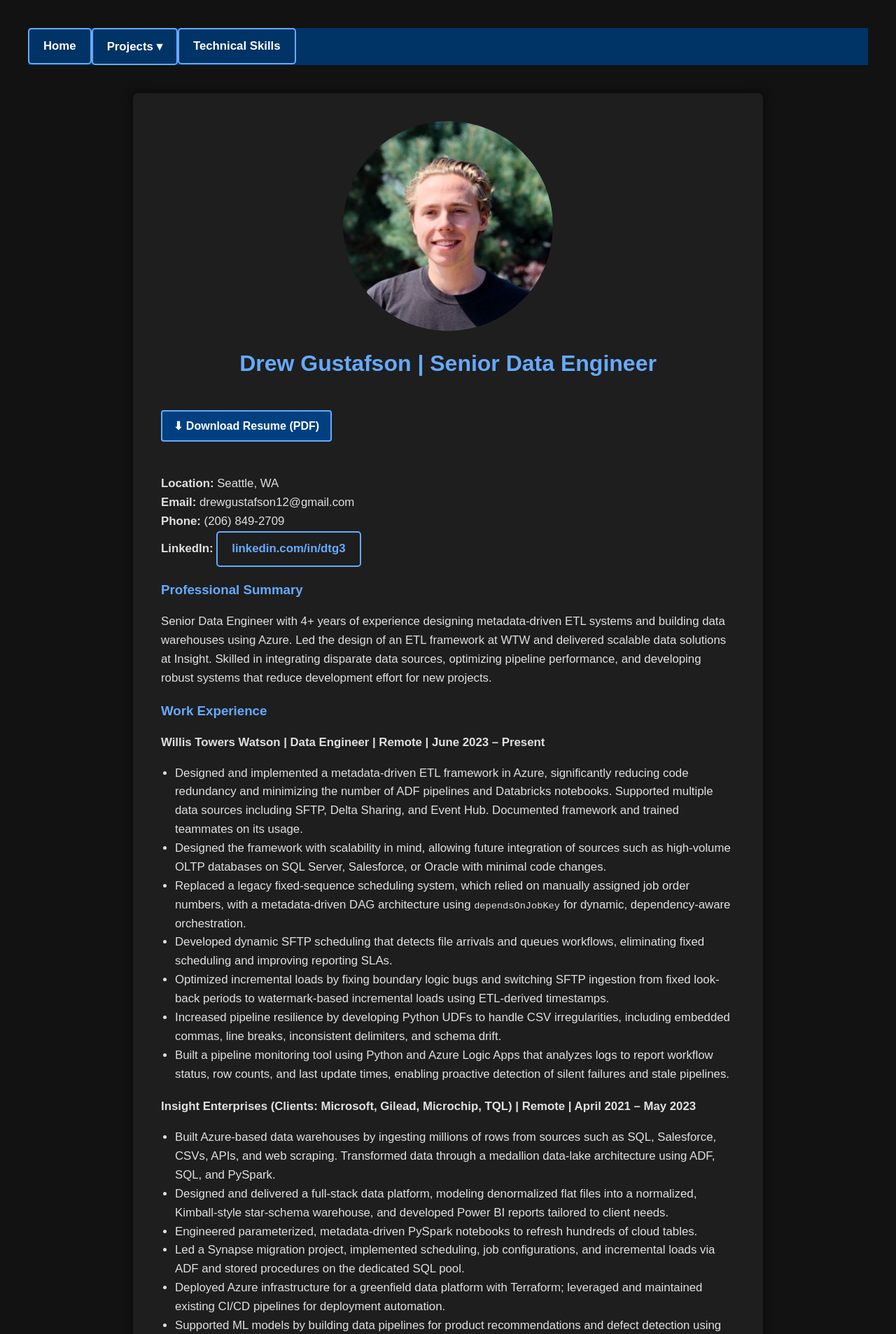
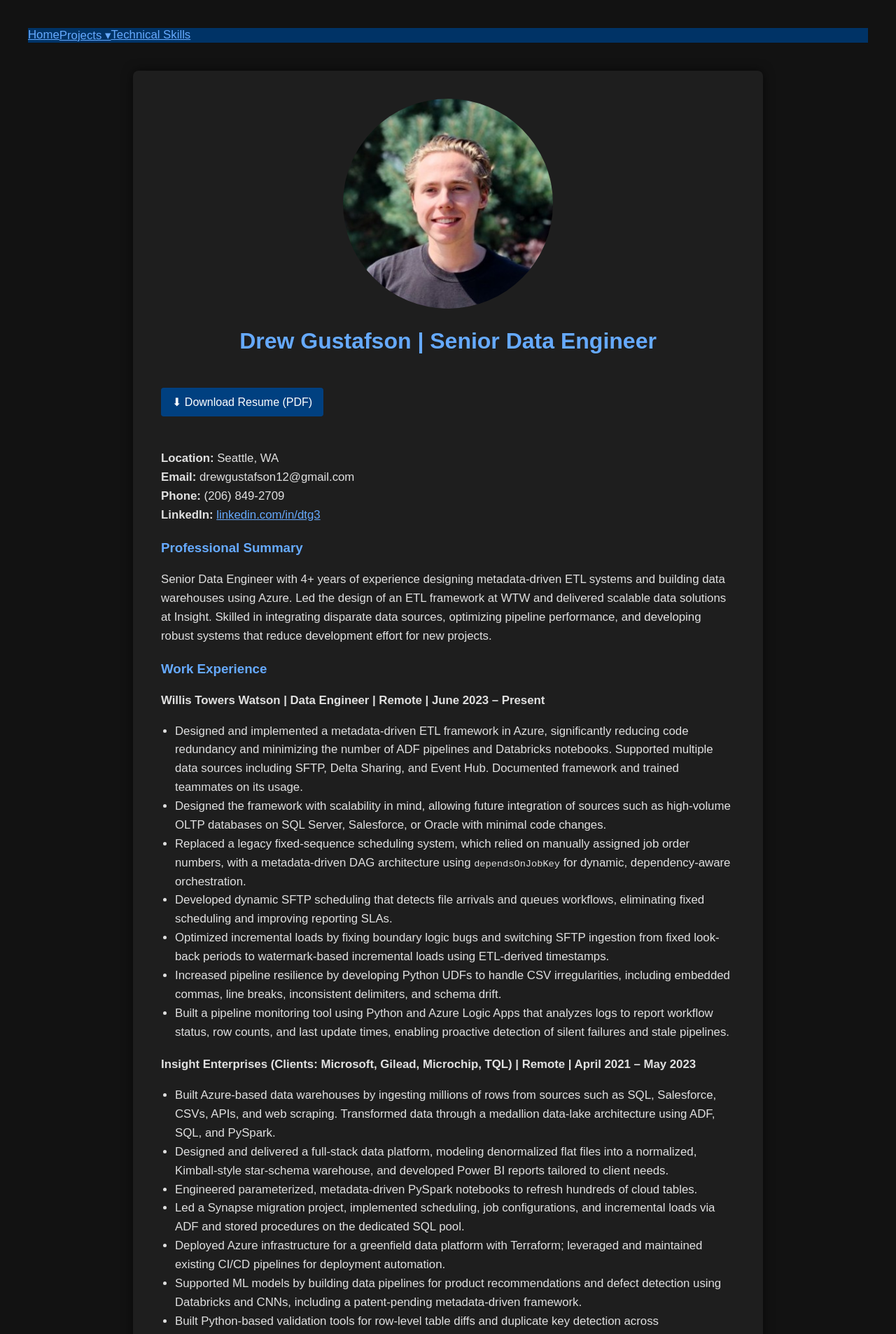
Before and after one commit to dgusty244/drewgustafson.github.io, a Jekyll site: the page built from index.html, in a window 1280 px wide. Shown: the top 1906 px of the page at 70% size. Built offline with Jekyll 4.4.1, drawn with Linux system fonts in a browser that asks for light colours.

Commit message:
Update main.css

```diff
--- a/css/main.css
+++ b/css/main.css
@@ -135,7 +135,9 @@ li {
 }
 
 /* ───────── LINKS & BUTTONS ───────────────── */
-a {
+
+/* Button-style links only if class="btn" */
+a.btn {
   display: inline-block;
   color: #66aaff;
   font-weight: bold;
@@ -146,9 +148,25 @@ a {
   transition: background-color 0.3s, color 0.3s;
 }
 
-a:hover {
+a.btn:hover {
   background: #66aaff;
   color: #1e1e1e;
+}
+
+/* Normal inline links (no button style) */
+a:not(.btn) {
+  color: #66aaff;
+  font-weight: normal;
+  text-decoration: underline;
+  padding: 0;
+  border: none;
+  cursor: pointer;
+  transition: color 0.3s;
+}
+
+a:not(.btn):hover {
+  color: #aaccee;
+  text-decoration: underline;
 }
 
 /* ───────── RESPONSIVE IMAGES (NON-HEADSHOT) ───────── */
```
